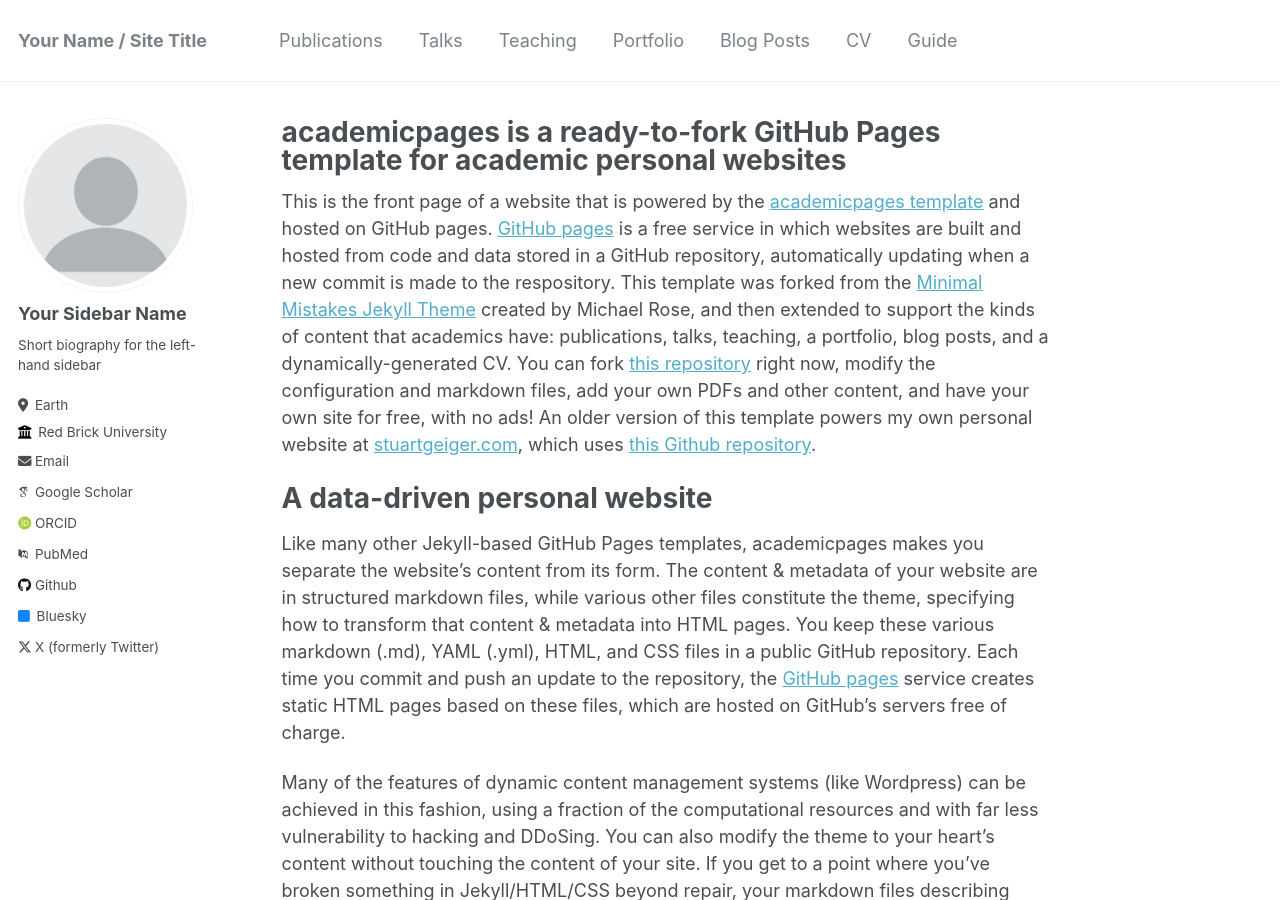
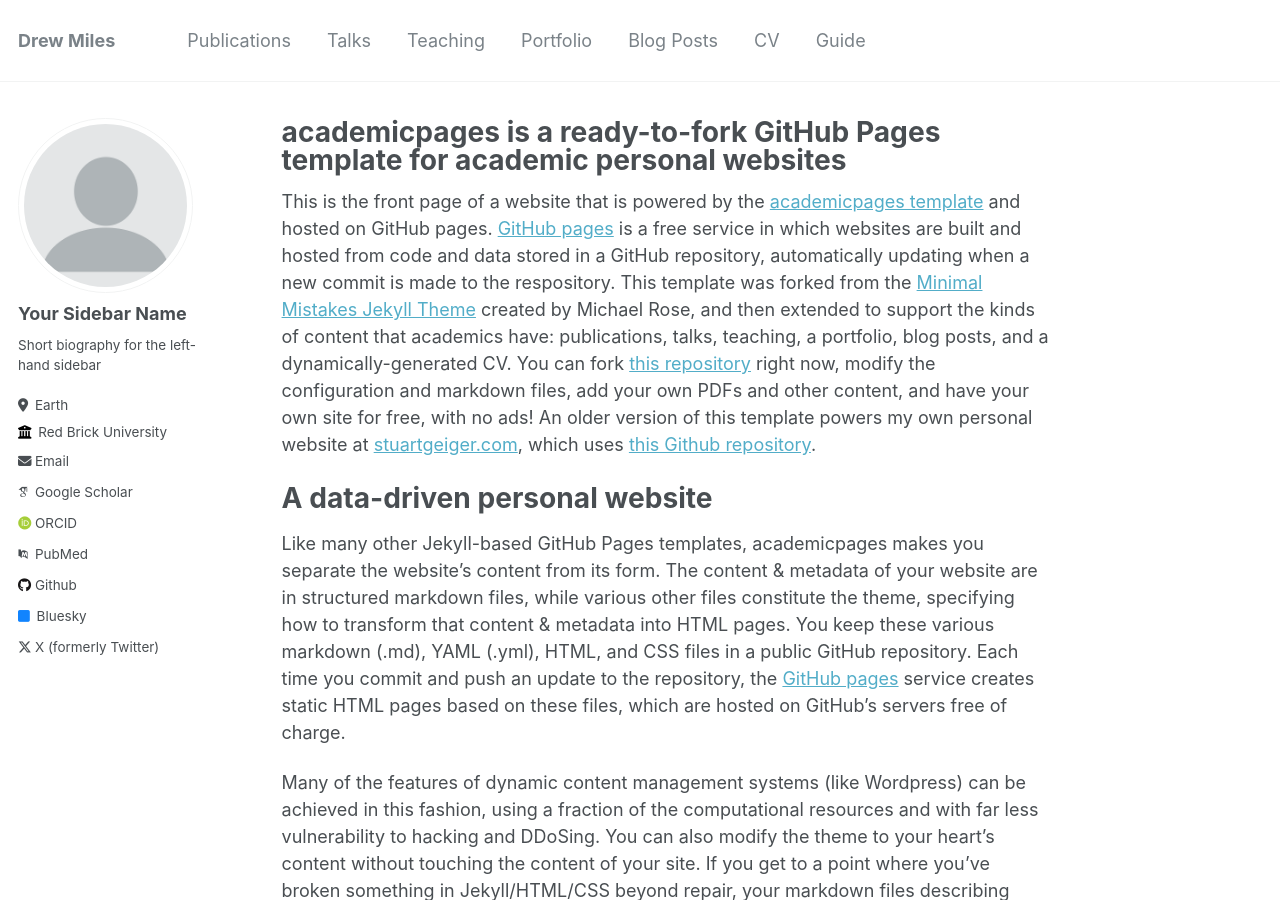
Before and after one commit to drew-miles/drew-miles.github.io, a Jekyll site: the page built from _pages/about.md, in a window 1280 px wide and 900 px high. Built offline with Jekyll 4.4.1, drawn with Linux system fonts in a browser that asks for light colours; some web fonts are replaced.

Commit message:
Update _config.yml

```diff
--- a/_config.yml
+++ b/_config.yml
@@ -8,13 +8,13 @@
 
 # Basic Site Settings
 locale                   : "en-US"
-title                    : "Your Name / Site Title"
+title                    : "Drew Miles"
 title_separator          : "-"
 name                     : &name "Your Name"
 description              : &description "personal description"
-url                      : https://academicpages.github.io # the base hostname & protocol for your site e.g. "https://mmistakes.github.io"
+url                      : https://drew-miles.github.io # the base hostname & protocol for your site e.g. "https://mmistakes.github.io"
 baseurl                  : "" # the subpath of your site, e.g. "/blog"
-repository               : "academicpages/academicpages.github.io"
+repository               : "drew-miles/drew-miles.github.io"
 
 # Site Author - The following control what appear as part of the author content on the side bar.
 #               If a field is blank the icon and link will not appear, otherwise it will be shown.
```
